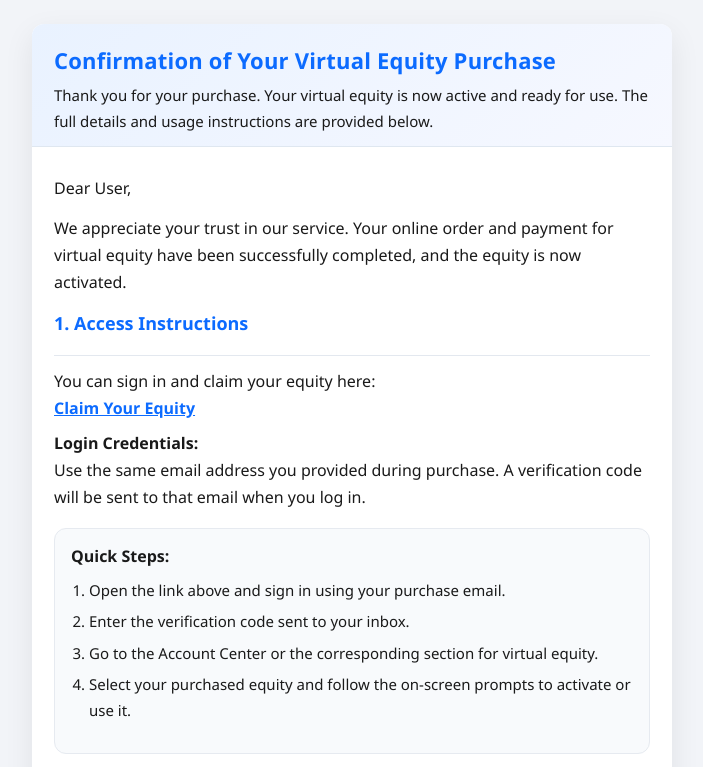
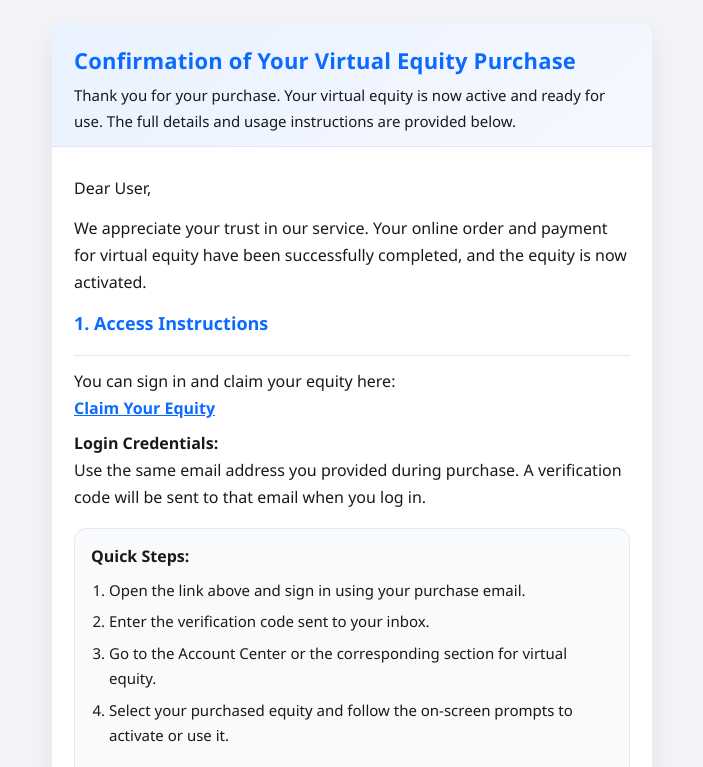
Before and after one commit to adaebea/redeem-instruction-email, a plain HTML site: page index.html in a window 1280 px wide. Shown: the top 767 px of the page, without its empty margins (288-991 px from the left). Drawn offline with Linux system fonts and the light colour scheme.

Commit message:
移动端邮件客户端适配

```diff
--- a/index.html
+++ b/index.html
@@ -4,6 +4,7 @@
     <meta charset="UTF-8" />
     <meta http-equiv="X-UA-Compatible" content="IE=edge" />
     <meta name="viewport" content="width=device-width, initial-scale=1.0" />
+    <meta name="x-apple-disable-message-reformatting" />
     <title>Virtual Equity Purchase Confirmation</title>
   </head>
   <body
@@ -37,7 +38,7 @@
             cellspacing="0"
             width="100%"
             style="
-              max-width: 640px;
+              max-width: 600px;
               width: 100%;
               background-color: #ffffff;
               border-radius: 12px;
```
